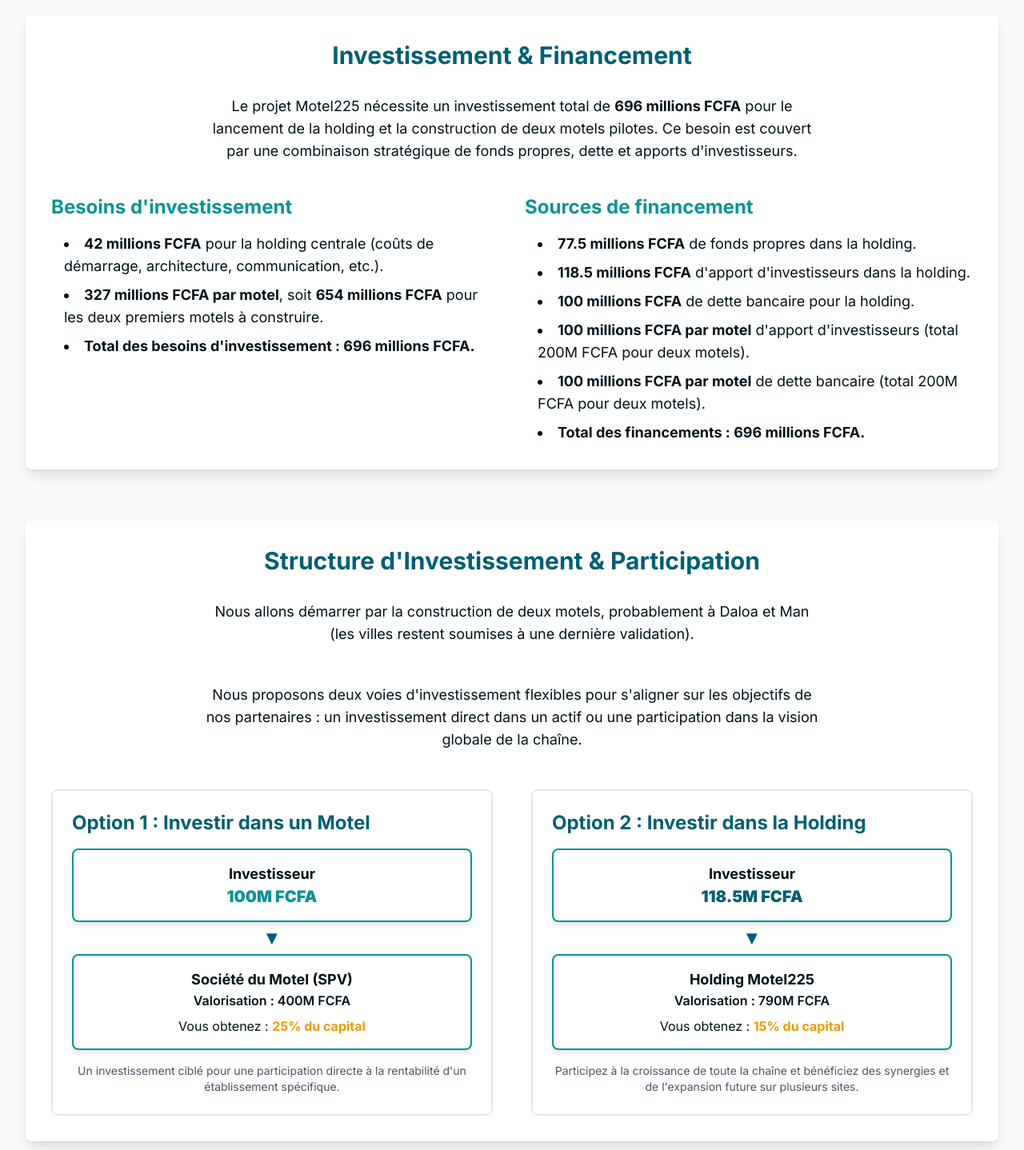
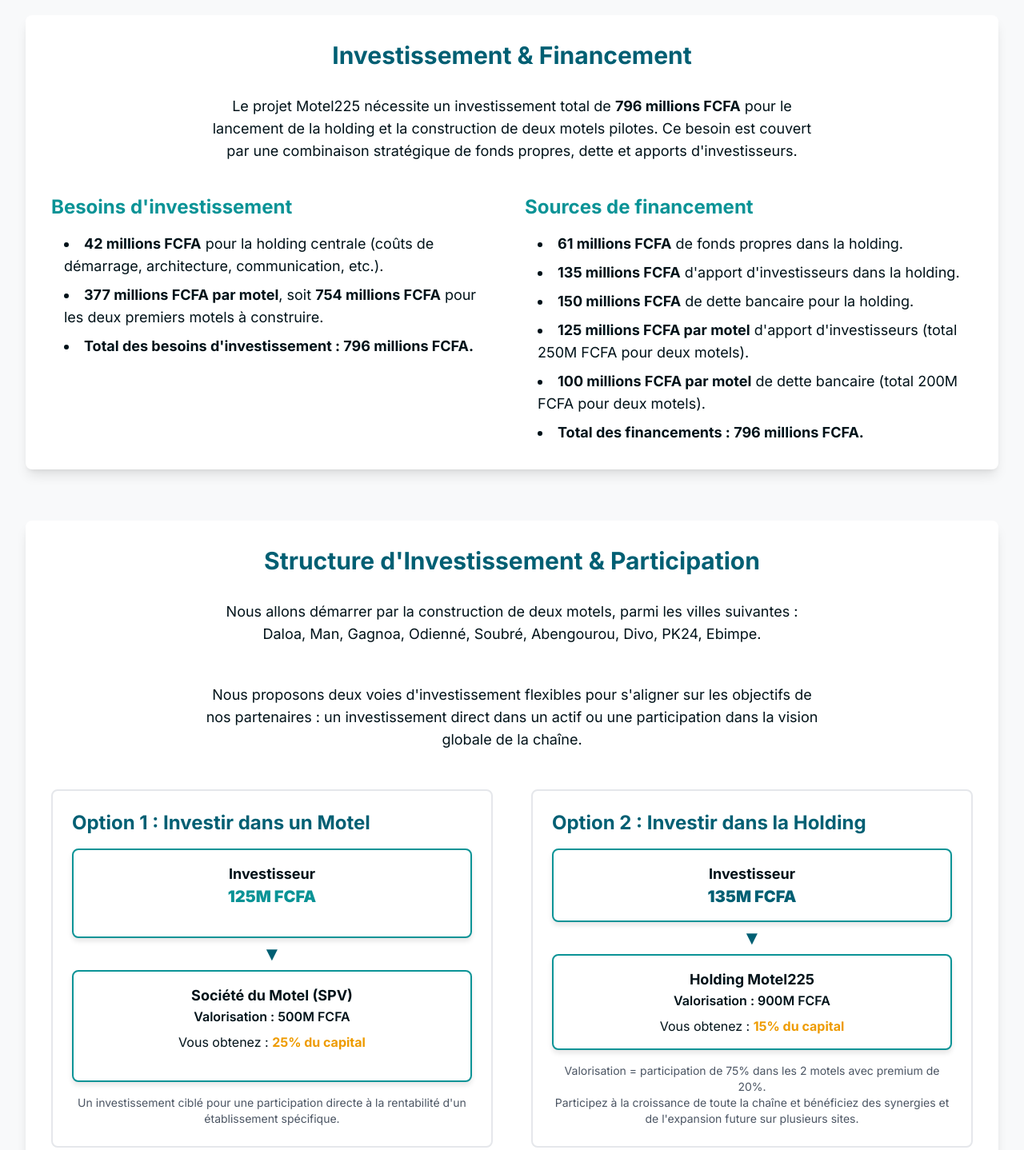
Before and after one commit to jsargpac/motel225, a plain HTML site: page index.html in a window 1280 px wide. Shown: the part 1820-3258 px from the top of the page at 80% size. Drawn offline with nearby package versions, Linux system fonts and the light colour scheme.

Commit message:
Update index.html

```diff
--- a/index.html
+++ b/index.html
@@ -155,26 +155,26 @@
 
 		        <section id="investment-financing" class="my-16 bg-white p-8 rounded-lg shadow-lg">
             <h2 class="text-3xl font-bold text-center mb-8 text-primary">Investissement & Financement</h2>
-            <p class="max-w-3xl mx-auto text-center text-lg mb-10">Le projet Motel225 nécessite un investissement total de <strong>696 millions FCFA</strong> pour le lancement de la holding et la construction de deux motels pilotes. Ce besoin est couvert par une combinaison stratégique de fonds propres, dette et apports d'investisseurs.</p>
+            <p class="max-w-3xl mx-auto text-center text-lg mb-10">Le projet Motel225 nécessite un investissement total de <strong>796 millions FCFA</strong> pour le lancement de la holding et la construction de deux motels pilotes. Ce besoin est couvert par une combinaison stratégique de fonds propres, dette et apports d'investisseurs.</p>
 
             <div class="grid grid-cols-1 md:grid-cols-2 gap-8 mt-10">
                 <div>
                     <h3 class="text-2xl font-bold text-secondary mb-4">Besoins d'investissement</h3>
                     <ul class="list-disc list-inside text-lg space-y-2 ml-4">
                         <li><strong>42 millions FCFA</strong> pour la holding centrale (coûts de démarrage, architecture, communication, etc.).</li>
-                        <li><strong>327 millions FCFA par motel</strong>, soit <strong>654 millions FCFA</strong> pour les deux premiers motels à construire.</li>
-                        <li class="font-bold">Total des besoins d'investissement : 696 millions FCFA.</li>
+                        <li><strong>377 millions FCFA par motel</strong>, soit <strong>754 millions FCFA</strong> pour les deux premiers motels à construire.</li>
+                        <li class="font-bold">Total des besoins d'investissement : 796 millions FCFA.</li>
                     </ul>
                 </div>
                 <div>
                     <h3 class="text-2xl font-bold text-secondary mb-4">Sources de financement</h3>
                     <ul class="list-disc list-inside text-lg space-y-2 ml-4">
-                        <li><strong>77.5 millions FCFA</strong> de fonds propres dans la holding.</li>
-                        <li><strong>118.5 millions FCFA</strong> d'apport d'investisseurs dans la holding.</li>
-                        <li><strong>100 millions FCFA</strong> de dette bancaire pour la holding.</li>
-                        <li><strong>100 millions FCFA par motel</strong> d'apport d'investisseurs (total 200M FCFA pour deux motels).</li>
+                        <li><strong>61 millions FCFA</strong> de fonds propres dans la holding.</li>
+                        <li><strong>135 millions FCFA</strong> d'apport d'investisseurs dans la holding.</li>
+                        <li><strong>150 millions FCFA</strong> de dette bancaire pour la holding.</li>
+                        <li><strong>125 millions FCFA par motel</strong> d'apport d'investisseurs (total 250M FCFA pour deux motels).</li>
                         <li><strong>100 millions FCFA par motel</strong> de dette bancaire (total 200M FCFA pour deux motels).</li>
-                        <li class="font-bold">Total des financements : 696 millions FCFA.</li>
+                        <li class="font-bold">Total des financements : 796 millions FCFA.</li>
                     </ul>
                 </div>
             </div>
@@ -182,7 +182,7 @@
 
         <section id="investment-structure" class="my-16 bg-white p-8 rounded-lg shadow-lg">
             <h2 class="text-3xl font-bold text-center mb-8 text-primary">Structure d'Investissement & Participation</h2>
-            <p class="max-w-3xl mx-auto text-center text-lg mb-12">Nous allons démarrer par la construction de deux motels, probablement à Daloa et Man (les villes restent soumises à une dernière validation).</p>
+            <p class="max-w-3xl mx-auto text-center text-lg mb-12">Nous allons démarrer par la construction de deux motels, parmi les villes suivantes : Daloa, Man, Gagnoa, Odienné, Soubré, Abengourou, Divo, PK24, Ebimpe.</p>
             <p class="max-w-3xl mx-auto text-center text-lg mb-12">Nous proposons deux voies d'investissement flexibles pour s'aligner sur les objectifs de nos partenaires : un investissement direct dans un actif ou une participation dans la vision globale de la chaîne.</p>
 
             <div class="grid grid-cols-1 md:grid-cols-2 gap-8 lg:gap-12">
@@ -190,12 +190,12 @@
                     <h3 class="text-2xl font-bold text-primary mb-4">Option 1 : Investir dans un Motel</h3>
                     <div class="flowchart-node flex-grow">
                         <p class="font-bold text-lg">Investisseur</p>
-                        <p class="text-xl font-black text-secondary">100M FCFA</p>
+                        <p class="text-xl font-black text-secondary">125M FCFA</p>
                     </div>
                     <div class="flowchart-arrow"></div>
                     <div class="flowchart-node flex-grow">
                         <p class="font-bold text-lg">Société du Motel (SPV)</p>
-                        <p class="font-semibold">Valorisation : 400M FCFA</p>
+                        <p class="font-semibold">Valorisation : 500M FCFA</p>
                         <p class="mt-2">Vous obtenez : <strong class="text-[#ee9b00]">25% du capital</strong></p>
                     </div>
                      <p class="text-center mt-4 text-sm text-gray-600">Un investissement ciblé pour une participation directe à la rentabilité d'un établissement spécifique.</p>
@@ -205,15 +205,15 @@
                     <h3 class="text-2xl font-bold text-primary mb-4">Option 2 : Investir dans la Holding</h3>
                     <div class="flowchart-node flex-grow">
                         <p class="font-bold text-lg">Investisseur</p>
-                        <p class="text-xl font-black text-primary">118.5M FCFA</p>
+                        <p class="text-xl font-black text-primary">135M FCFA</p>
                     </div>
                     <div class="flowchart-arrow"></div>
                     <div class="flowchart-node flex-grow">
                         <p class="font-bold text-lg">Holding Motel225</p>
-                         <p class="font-semibold">Valorisation : 790M FCFA</p>
+                         <p class="font-semibold">Valorisation : 900M FCFA</p>
                          <p class="mt-2">Vous obtenez : <strong class="text-[#ee9b00]">15% du capital</strong></p>
                     </div>
-                    <p class="text-center mt-4 text-sm text-gray-600">Participez à la croissance de toute la chaîne et bénéficiez des synergies et de l'expansion future sur plusieurs sites.</p>
+                    <p class="text-center mt-4 text-sm text-gray-600">Valorisation = participation de 75% dans les 2 motels avec premium de 20%.</br>Participez à la croissance de toute la chaîne et bénéficiez des synergies et de l'expansion future sur plusieurs sites.</p>
                 </div>
             </div>
         </section>
```
